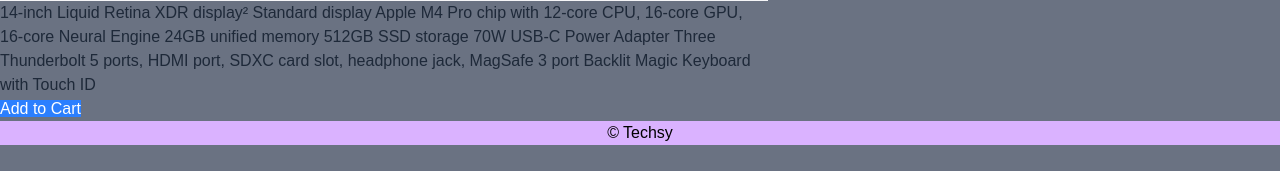
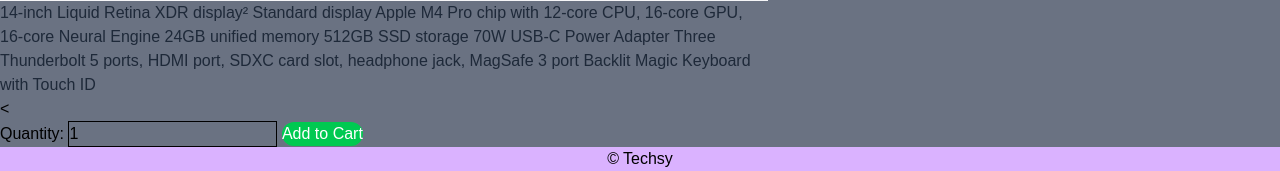
Before and after one commit to prajwolk09/django-ecommerce, a Django app: a page that uses store/templates/store/product_detail.html in a window 1280 px wide. Shown: the part 801-972 px from the top of the page. Before the commit the page ends 946 px from the top, so only its background shows below. Run offline with Django 5.2, Linux system fonts and the light colour scheme; data comes from the database, SQL or seed files in the repository; both versions use the stored data as it was after the commit; style sheets or scripts are compiled from the project's sources; some libraries are stand-ins or nearby versions.

Commit message:
Add to Cart and POST form works

```diff
--- a/store/templates/store/product_detail.html
+++ b/store/templates/store/product_detail.html
@@ -11,6 +11,16 @@
 
     <p class="text-gray-800">{{ product.description }}</p>
 
-    <a href="{% url 'add_to_cart' product.id %}" class="bg-blue-500 text-white px-4 py-2">Add to Cart</a>
+    <<form method="POST" action="{% url 'add_to_cart' product.id %}">
+    {% csrf_token %}
+
+    <!-- Optional: let user choose quantity -->
+    <label for="quantity">Quantity:</label>
+    <input type="number" name="quantity" id="quantity" value="1" min="1" class="border px-2 py-1">
+
+    <button type="submit" class="bg-green-500 text-white px-4 py-2 cursor-pointer rounded-full">
+      Add to Cart
+    </button>
+  </form>
   </div>
 {% endblock %}
--- a/store/urls.py
+++ b/store/urls.py
@@ -7,7 +7,7 @@ urlpatterns = [
     path('products/',views.products,name='products'),
     path('products/<slug:slug>',views.product_detail,name='product_detail'),
 
-    path('cart/',views.cart,name='cart'),
+    path('cart/',views.cart_detail,name='cart'),
     path('add-to-cart/<int:product_id>/', views.add_to_cart, name='add_to_cart'),
 
     path('login/', LoginView.as_view(template_name='store/login.html'), name='login'),
--- a/store/views.py
+++ b/store/views.py
@@ -2,7 +2,7 @@ from django.shortcuts import render, redirect
 from django.contrib.auth.forms import UserCreationForm
 from django.contrib.auth.decorators import login_required
 from .models import Product
-from django.shortcuts import get_object_or_404
+from django.shortcuts import get_object_or_404, redirect
 
 # Create your views here.
 def home(request):
@@ -17,12 +17,17 @@ def product_detail(request, slug):
     return render(request, 'store/product_detail.html', {'product':product})
 
 @login_required
-def cart(request):
-    return render(request,'store/cart.html')
+def cart_detail(request):
+    cart = request.session.get('cart', {})
+    print(cart)
+    return render(request,'store/cart.html',{'cart':cart})
 
 def add_to_cart(request, product_id):
     product = get_object_or_404(Product, id=product_id, is_active=True)
     cart = request.session.get('cart',{})
+
+    #GEt quantity from cart, default to 1
+    quantity = int(request.POST.get('quantity',1))
 
     #If the product is already in the cart
     if str(product.id) in cart:
@@ -31,7 +36,7 @@ def add_to_cart(request, product_id):
         cart[str(product_id)] = {
             'name': product.name,
             'price': str(product.price),
-            'quantity': 1
+            'quantity': quantity
         }
 
     request.session['cart'] = cart
```
Also changed, not shown: store/templates/store/products.html (+10 -1 lines), db.sqlite3.
